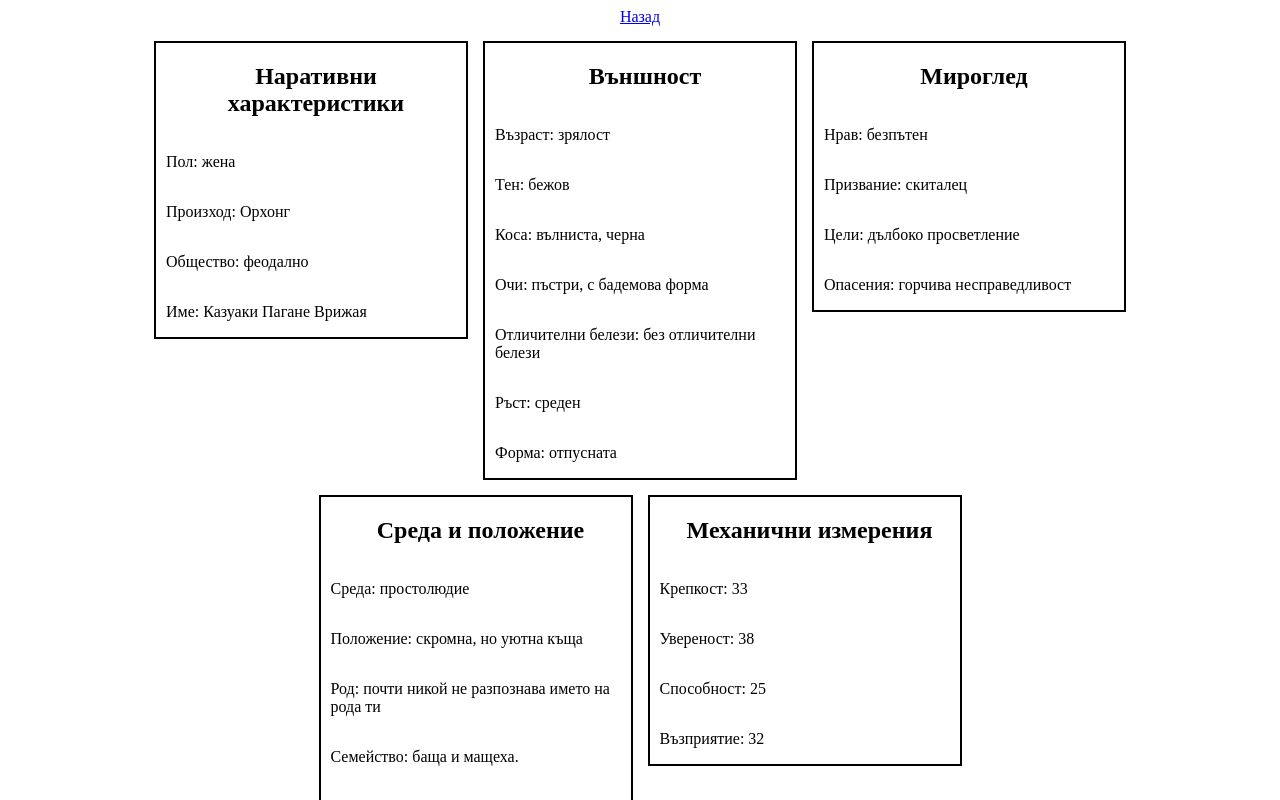
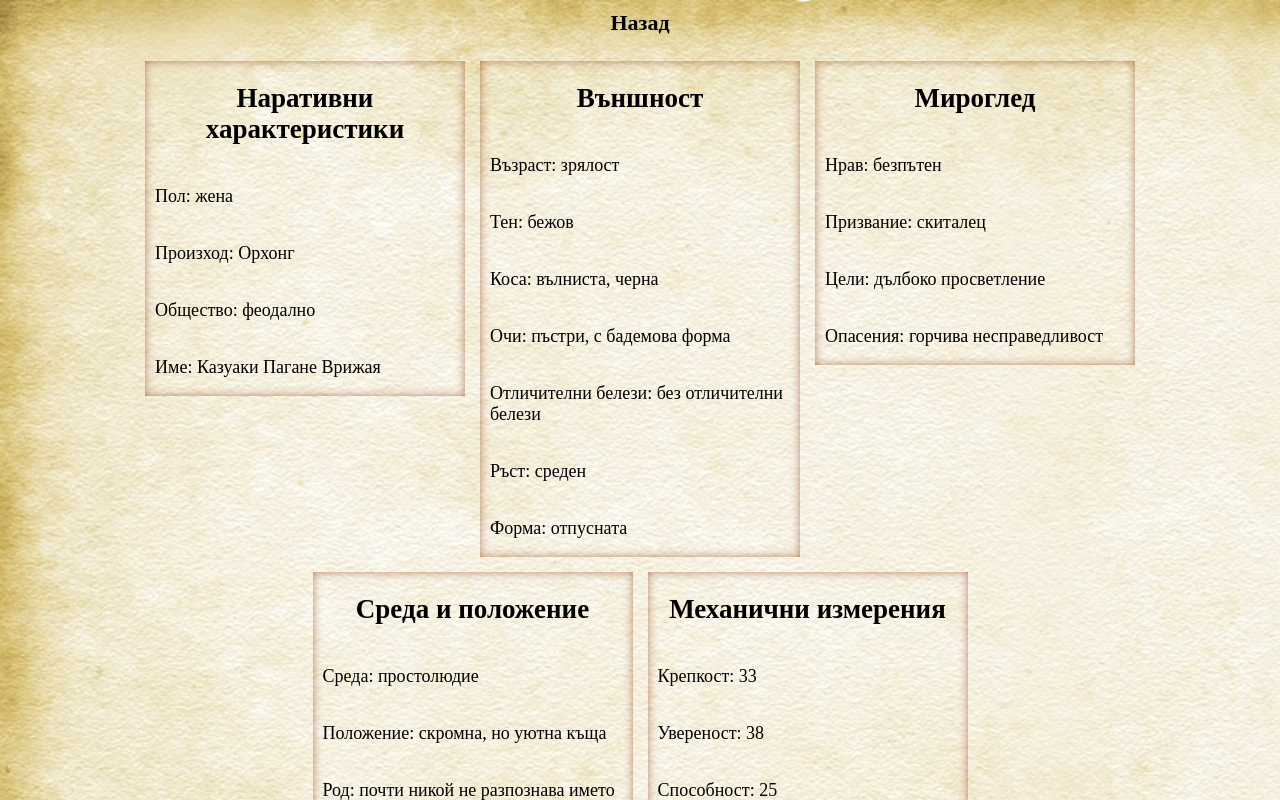
Before and after one commit to tery999/Random-Hero-Generator, a React (Vite) app: page /Quick in a window 1280 px wide. Shown: the top 800 px of the page. Built offline with nearby package versions, Linux system fonts and the light colour scheme.

Commit message:
some css styling

```diff
--- a/src/Components/Quick/Quick.css
+++ b/src/Components/Quick/Quick.css
@@ -6,26 +6,52 @@
     gap: 15px;
 }
 
+.quick {
+    background-image: url("../../../public/antique-scroll-backgrounds.jpg");
+    height: 100%;
+    background-size: cover;
+    padding-top: 10px;
+}
+
 .containerInfo {
     display: flex;
     flex-direction: row;
     flex-wrap: wrap;
     align-items: flex-start;
     justify-content: center;
+    font-size: 18px;
     gap: 15px;
+    margin: 10px;
 }
 
 .containerInfo > div {
     width: 300px;
     padding-left: 10px;
+    padding-right: 10px;
     display: flex;
     flex-direction: column;
     justify-content: center;
     align-items: flex-start;
-    border: 2px solid black;
+    box-shadow: inset 0px 0px 11px -2px rgba(138, 46, 0, 0.812);
 }
 
 .containerInfo > div > h2 {
     align-self: center;
     text-align: center;
 }
+
+.backLink{
+ text-decoration: none;
+ font-size: 22px;
+ color: black;
+ font-weight: bold;
+
+}
+
+.backLink:hover{
+    text-decoration: none;
+    font-size: 22px;
+    color: rgb(187, 43, 43);
+    font-weight: bold;
+
+   }
--- a/src/Components/Quick/Quick.tsx
+++ b/src/Components/Quick/Quick.tsx
@@ -80,8 +80,8 @@ export default function Quick() {
     }, [])
 
     return (
-        <div className="container">
-            <Link to="/">Назад</Link>
+        <div className="container quick">
+            <Link className="backLink" to="/">Назад</Link>
             <div className="containerInfo">
                 <div>
                     <h2>Наративни характеристики</h2>
--- a/src/index.css
+++ b/src/index.css
@@ -0,0 +1,4 @@
+body {
+    margin: 0px;
+    padding: 0px;
+}
```
Also changed, not shown: public/antique-scroll-backgrounds.jpg (added), public/scroolBG.jpg (added).
